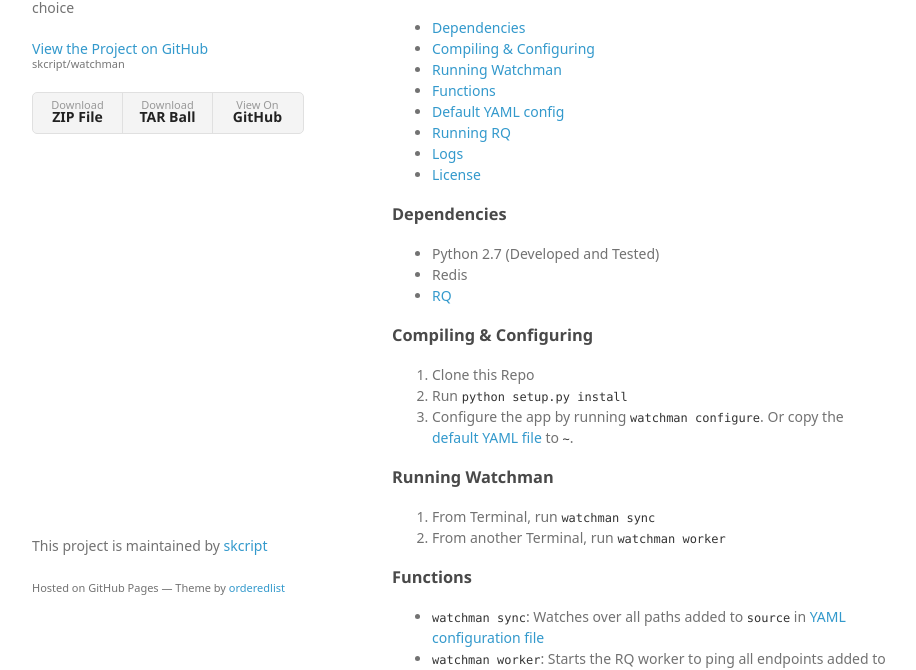
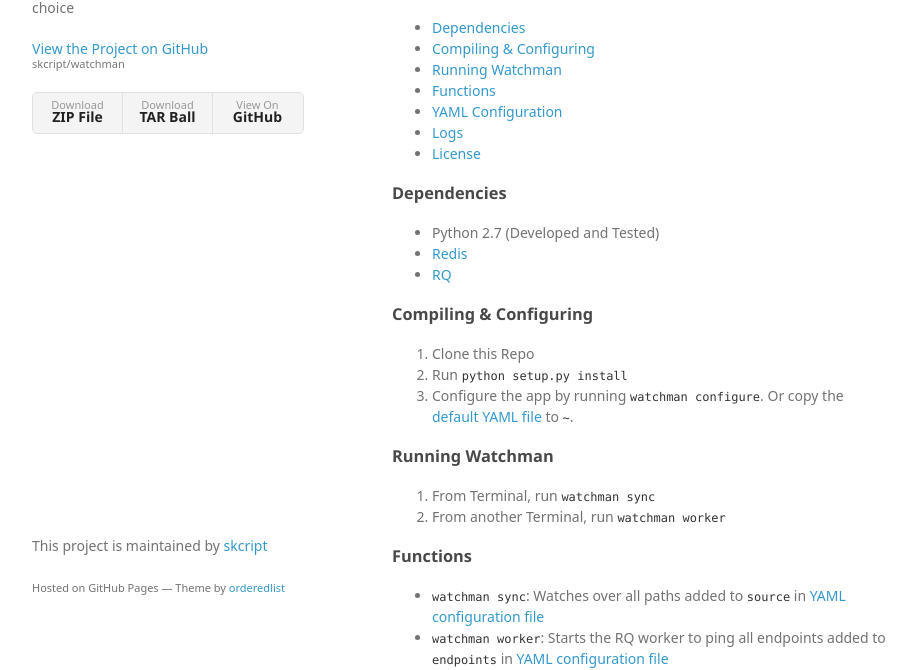
Before and after one commit to skcript/watchman, a plain HTML site: page index.html in a window 1280 px wide. Shown: the part 133-803 px from the top of the page, without its empty margins (178-1094 px from the left). Drawn offline with Linux system fonts and the light colour scheme; a web font is replaced by a local one.

```diff
--- a/index.html
+++ b/index.html
@@ -38,8 +38,7 @@
 <li><a href="#compiling--configuring">Compiling &amp; Configuring</a></li>
 <li><a href="#running-watchman">Running Watchman</a></li>
 <li><a href="#functions">Functions</a></li>
-<li><a href="#yaml-config">Default YAML config</a></li>
-<li><a href="#running-rq">Running RQ</a></li>
+<li><a href="#yaml-config">YAML Configuration</a></li>
 <li><a href="#logs">Logs</a></li>
 <li><a href="#license">License</a></li>
 </ul>
@@ -49,7 +48,7 @@
 
 <ul>
 <li>Python 2.7 (Developed and Tested)</li>
-<li>Redis</li>
+<li><a href="http://redis.io/">Redis</a></li>
 <li><a href="http://python-rq.org">RQ</a></li>
 </ul>
 
@@ -86,7 +85,7 @@
 </ul>
 
 <h3>
-<a id="yaml-config" class="anchor" href="#yaml-config" aria-hidden="true"><span aria-hidden="true" class="octicon octicon-link"></span></a>YAML config</h3>
+<a id="yaml-configuration" class="anchor" href="#yaml-configuration" aria-hidden="true"><span aria-hidden="true" class="octicon octicon-link"></span></a>YAML configuration</h3>
 
 <p>This YAML is automatically created in the <code>~</code> directory. It holds all the configuration attributes for Watchman.</p>
 
```
Also changed, not shown: params.json (+1 -1 lines).
